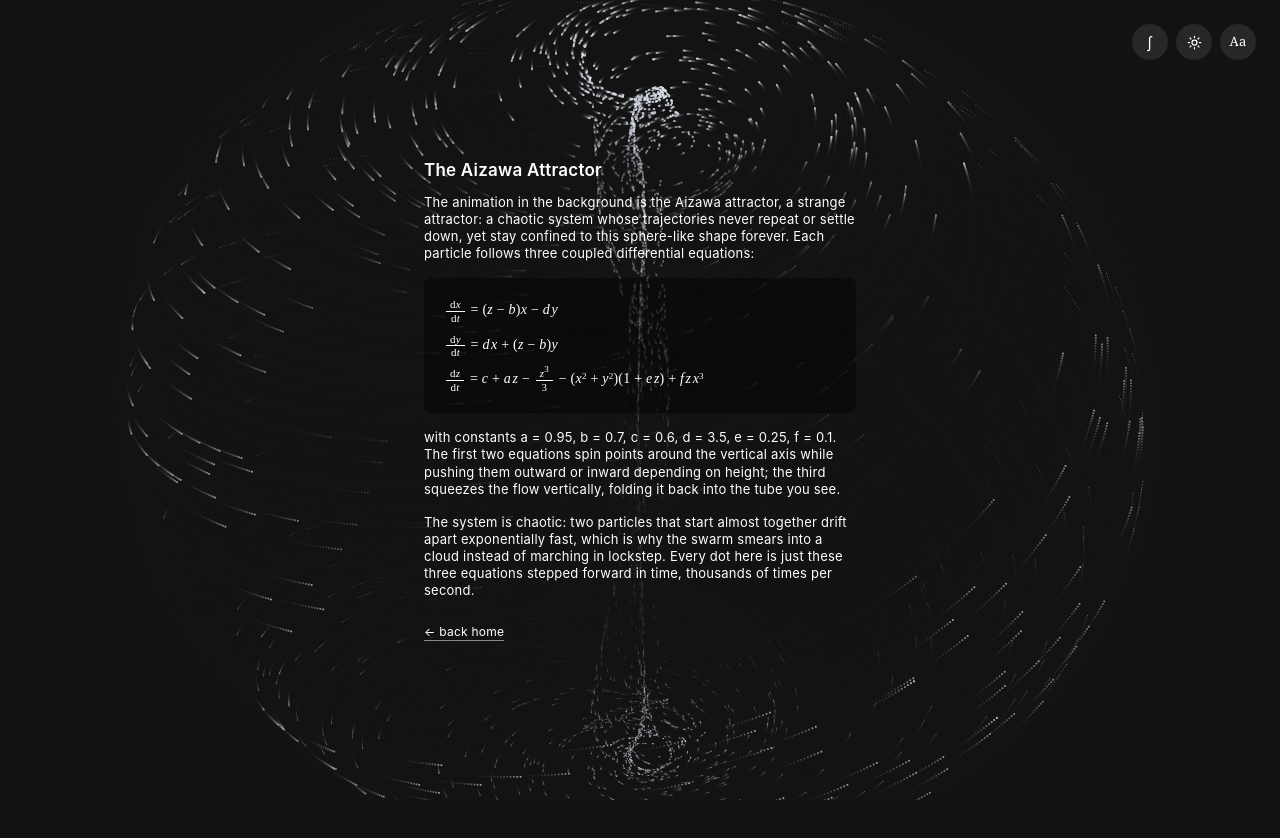
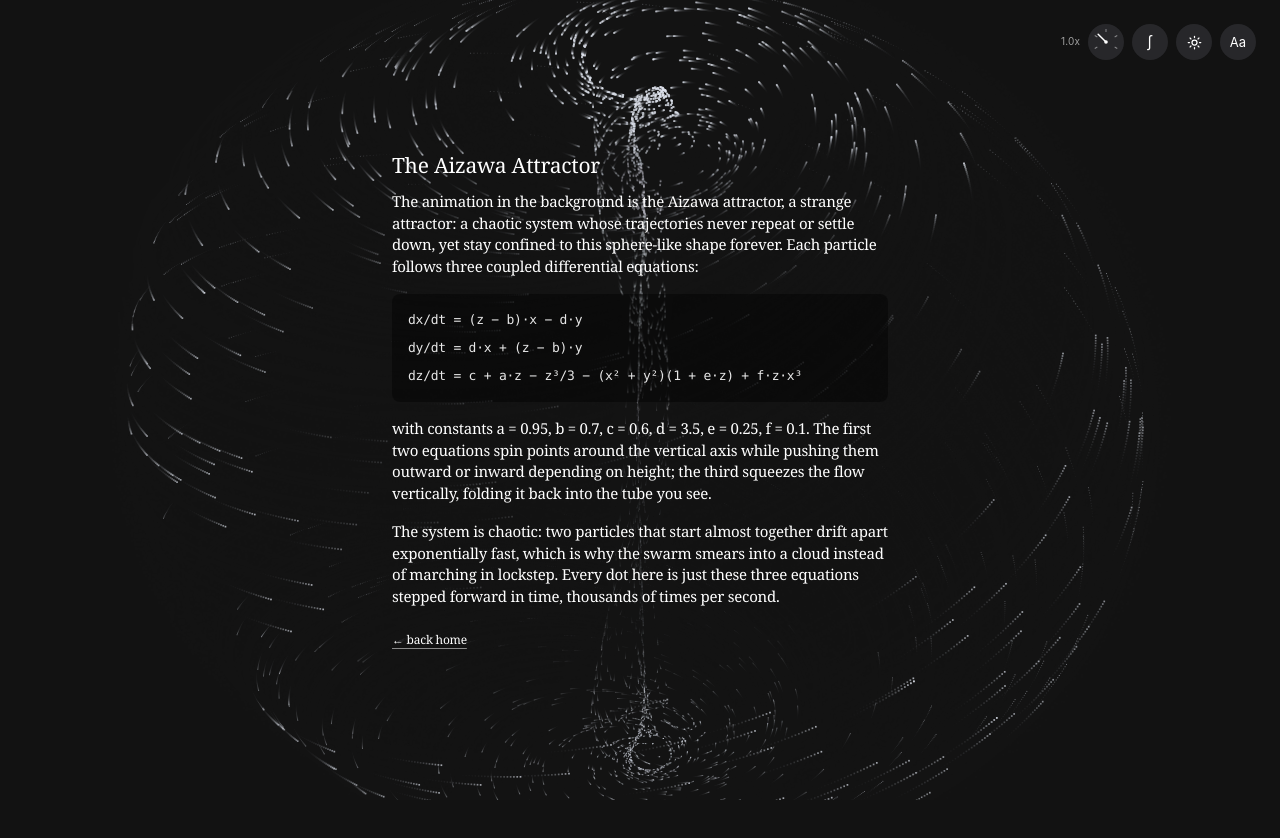
Before and after one commit to thewilliamliu/personal-website, a Next.js app: page /attractor in a window 1280 px wide. Shown: the top 838 px of the page. Built offline with nearby package versions, Linux system fonts and the light colour scheme.

Commit message:
No button outlines, glyph alignment, code equations, dial everywhere, serif default

```diff
--- a/app/attractor/page.tsx
+++ b/app/attractor/page.tsx
@@ -6,31 +6,9 @@ export const metadata = {
   description: 'The equations behind the animation in the background.',
 }
 
-// Typeset math without a LaTeX runtime: serif italics + stacked fractions
-const mathFont = {
-  fontFamily: "'STIX Two Math', 'Cambria Math', 'Times New Roman', serif",
-}
-
-function V({ children }: { children: React.ReactNode }) {
-  return <i>{children}</i>
-}
-
-function Frac({ n, d }: { n: React.ReactNode; d: React.ReactNode }) {
-  return (
-    <span className="mx-0.5 inline-flex flex-col items-center align-middle text-[11px] leading-[1.15]">
-      <span className="border-b border-current px-1">{n}</span>
-      <span className="px-1">{d}</span>
-    </span>
-  )
-}
-
-function Sup({ children }: { children: React.ReactNode }) {
-  return <sup className="text-[9px]">{children}</sup>
-}
-
 function Eq({ children }: { children: React.ReactNode }) {
   return (
-    <div className="my-2 text-[14px]" style={mathFont}>
+    <div className="font-mono text-[13px] leading-7 opacity-90">
       {children}
     </div>
   )
@@ -54,24 +32,10 @@ export default function AttractorPage() {
             Each particle follows three coupled differential equations:
           </p>
 
-          <div className="panel mb-4 rounded-lg px-5 py-3">
-            <Eq>
-              <Frac n={<>d<V>x</V></>} d={<>d<V>t</V></>} /> = (<V>z</V> −{' '}
-              <V>b</V>)<V>x</V> − <V>d</V>&#8202;<V>y</V>
-            </Eq>
-            <Eq>
-              <Frac n={<>d<V>y</V></>} d={<>d<V>t</V></>} /> = <V>d</V>&#8202;
-              <V>x</V> + (<V>z</V> − <V>b</V>)<V>y</V>
-            </Eq>
-            <Eq>
-              <Frac n={<>d<V>z</V></>} d={<>d<V>t</V></>} /> = <V>c</V> +{' '}
-              <V>a</V>&#8202;<V>z</V> −{' '}
-              <Frac n={<><V>z</V><Sup>3</Sup></>} d={<>3</>} /> − (<V>x</V>
-              <Sup>2</Sup> + <V>y</V>
-              <Sup>2</Sup>)(1 + <V>e</V>&#8202;<V>z</V>) + <V>f</V>&#8202;
-              <V>z</V>&#8202;<V>x</V>
-              <Sup>3</Sup>
-            </Eq>
+          <div className="panel mb-4 rounded-lg px-4 py-3">
+            <Eq>dx/dt = (z − b)·x − d·y</Eq>
+            <Eq>dy/dt = d·x + (z − b)·y</Eq>
+            <Eq>dz/dt = c + a·z − z³/3 − (x² + y²)(1 + e·z) + f·z·x³</Eq>
           </div>
 
           <p className="mb-4 font-[425] text-[13px] leading-[1.32]">
--- a/app/components/controls.tsx
+++ b/app/components/controls.tsx
@@ -6,7 +6,7 @@ import SpeedDial from 'app/components/speed-dial'
 
 // Top-right control cluster: speed dial (optional) with a "see the math"
 // hint, plus theme and font toggles. Preferences persist in localStorage.
-export default function Controls({ showDial = false }: { showDial?: boolean }) {
+export default function Controls({ showDial = true }: { showDial?: boolean }) {
   const [theme, setTheme] = useState<'dark' | 'light'>('dark')
   const [font, setFont] = useState<'sans' | 'serif'>('sans')
 
@@ -47,7 +47,7 @@ export default function Controls({ showDial = false }: { showDial?: boolean }) {
         aria-label="The math behind the background"
         title="The math behind the background"
       >
-        <span className="text-[15px] leading-none">∫</span>
+        <span className="relative -top-[1px] text-[15px] leading-none">∫</span>
       </Link>
       <button
         type="button"
@@ -78,11 +78,11 @@ export default function Controls({ showDial = false }: { showDial?: boolean }) {
         style={{
           fontFamily:
             font === 'sans'
-              ? "'Newsreader Variable', Georgia, serif"
+              ? "'Lora Variable', Georgia, serif"
               : "-apple-system, BlinkMacSystemFont, sans-serif",
         }}
       >
-        Aa
+        <span className="leading-none">Aa</span>
       </button>
     </div>
   )
--- a/app/global.css
+++ b/app/global.css
@@ -104,8 +104,8 @@ body {
 /* Small control buttons: need more contrast than the big card */
 .ctrl {
   background: rgba(44, 44, 48, 0.85);
-  backdrop-filter: blur(16px);
-  -webkit-backdrop-filter: blur(16px);
+  border: none;
+  outline: none;
 }
 :root[data-theme='light'] .ctrl {
   background: rgba(228, 224, 216, 0.9);
--- a/app/layout.tsx
+++ b/app/layout.tsx
@@ -40,7 +40,7 @@ export default function RootLayout({
 }) {
   return (
     // suppressHydrationWarning: theme/font attrs are set pre-paint from localStorage
-    <html lang="en" suppressHydrationWarning>
+    <html lang="en" data-font="serif" suppressHydrationWarning>
       <head>
         <script dangerouslySetInnerHTML={{ __html: initScript }} />
       </head>
```
